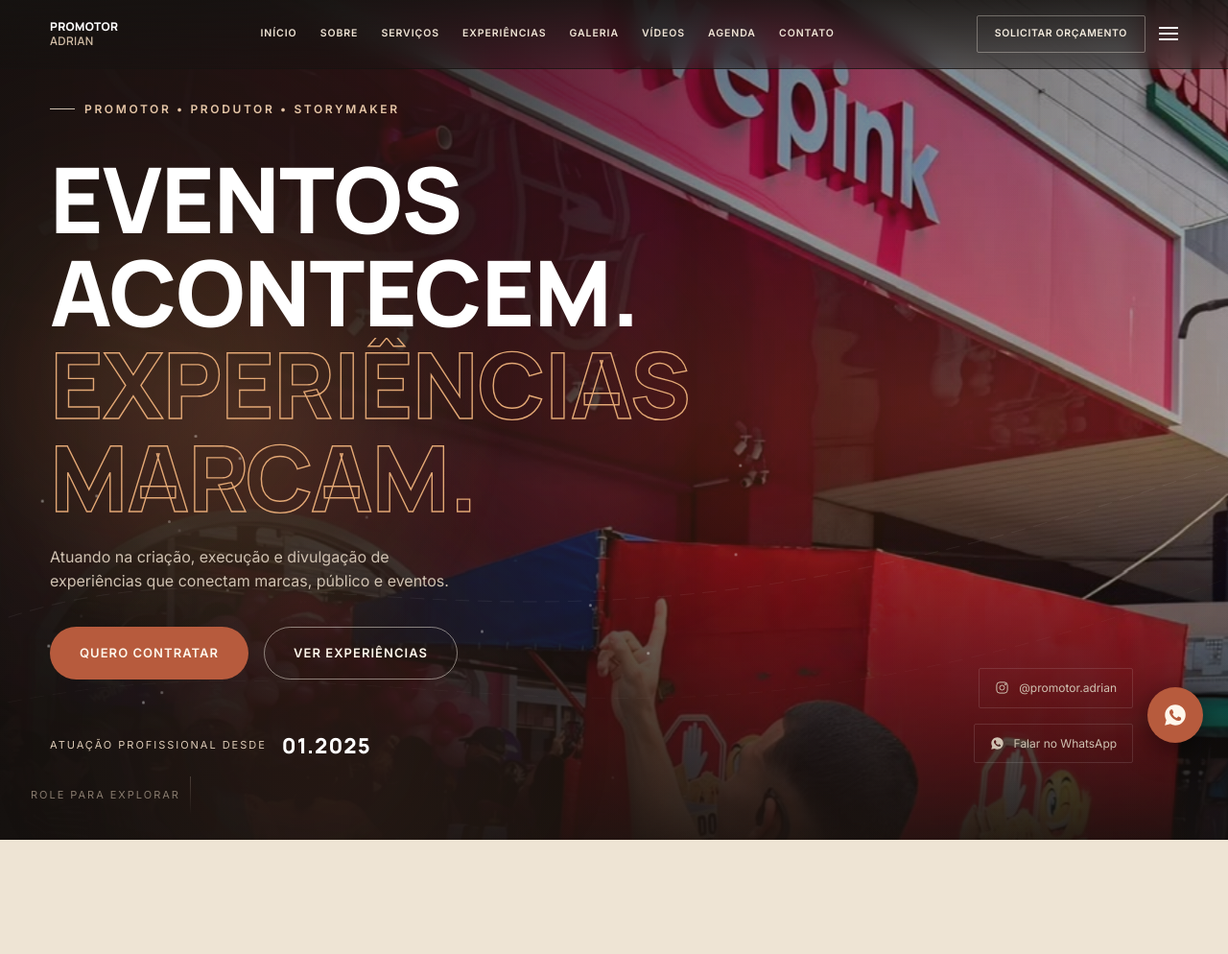
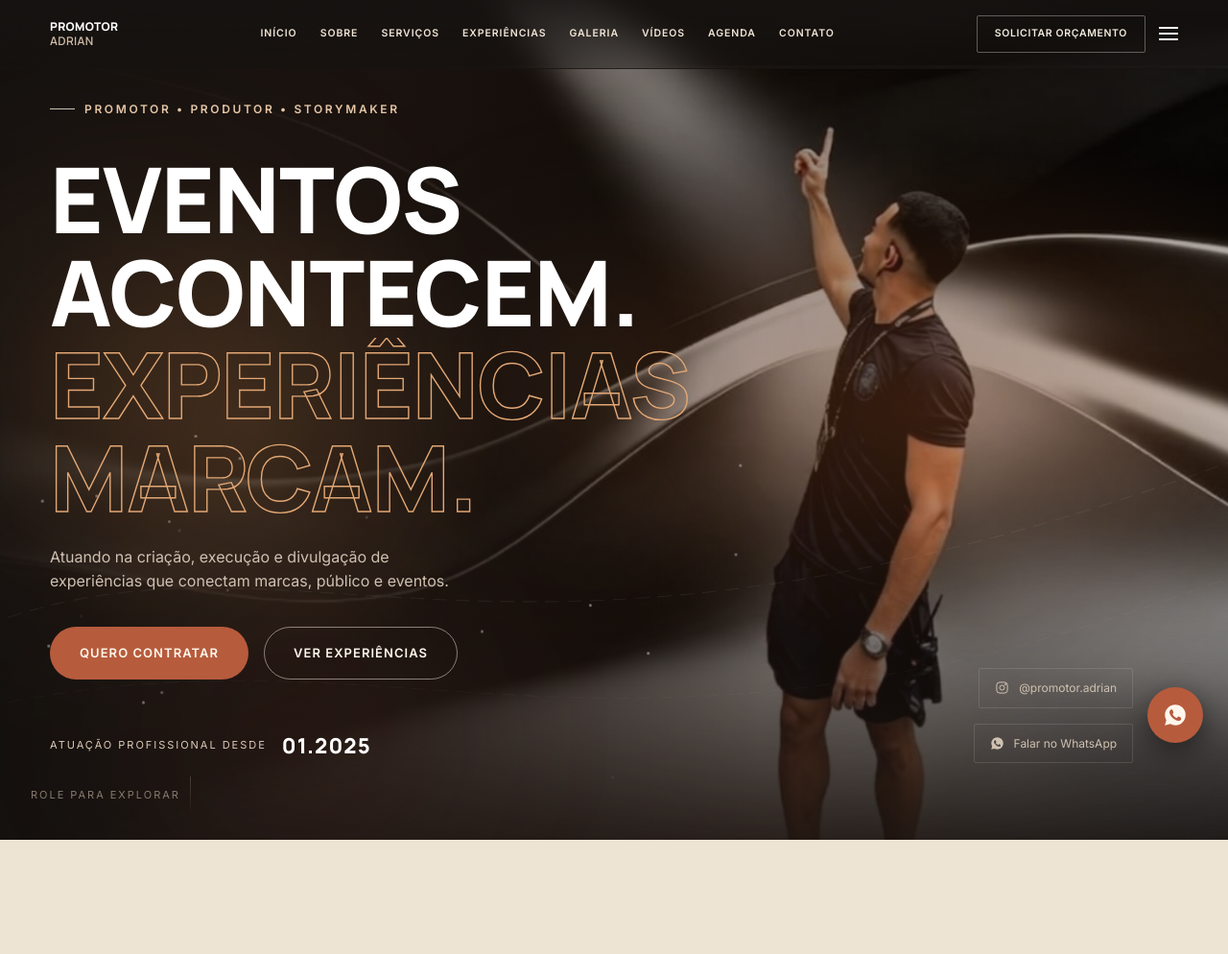
Before and after one commit to cauansousa-prog/adrian, a website with bundled scripts: page index.html in a window 1280 px wide. Shown: the top 994 px of the page at 96% size. Built offline with nearby package versions, Linux system fonts and the light colour scheme; a script that the page names is missing.

Commit message:
Update index.html

```diff
--- a/index.html
+++ b/index.html
@@ -646,7 +646,7 @@ footer{padding:70px 0 34px;border-top:1px solid var(--border-soft);}
 <!-- ============ HERO ============ -->
 <section class="hero" id="inicio">
   <div class="hero-bg">
-    <img src="img/14-promover-wepink.jpeg" alt="Adrian Rodrigues, promotor de eventos" fetchpriority="high">
+    <img src="img/banner-hero.jpeg" alt="Adrian Rodrigues, promotor de eventos" fetchpriority="high">
   </div>
   <div class="hero-aura" aria-hidden="true">
     <span class="aura-blob a1"></span>
```
